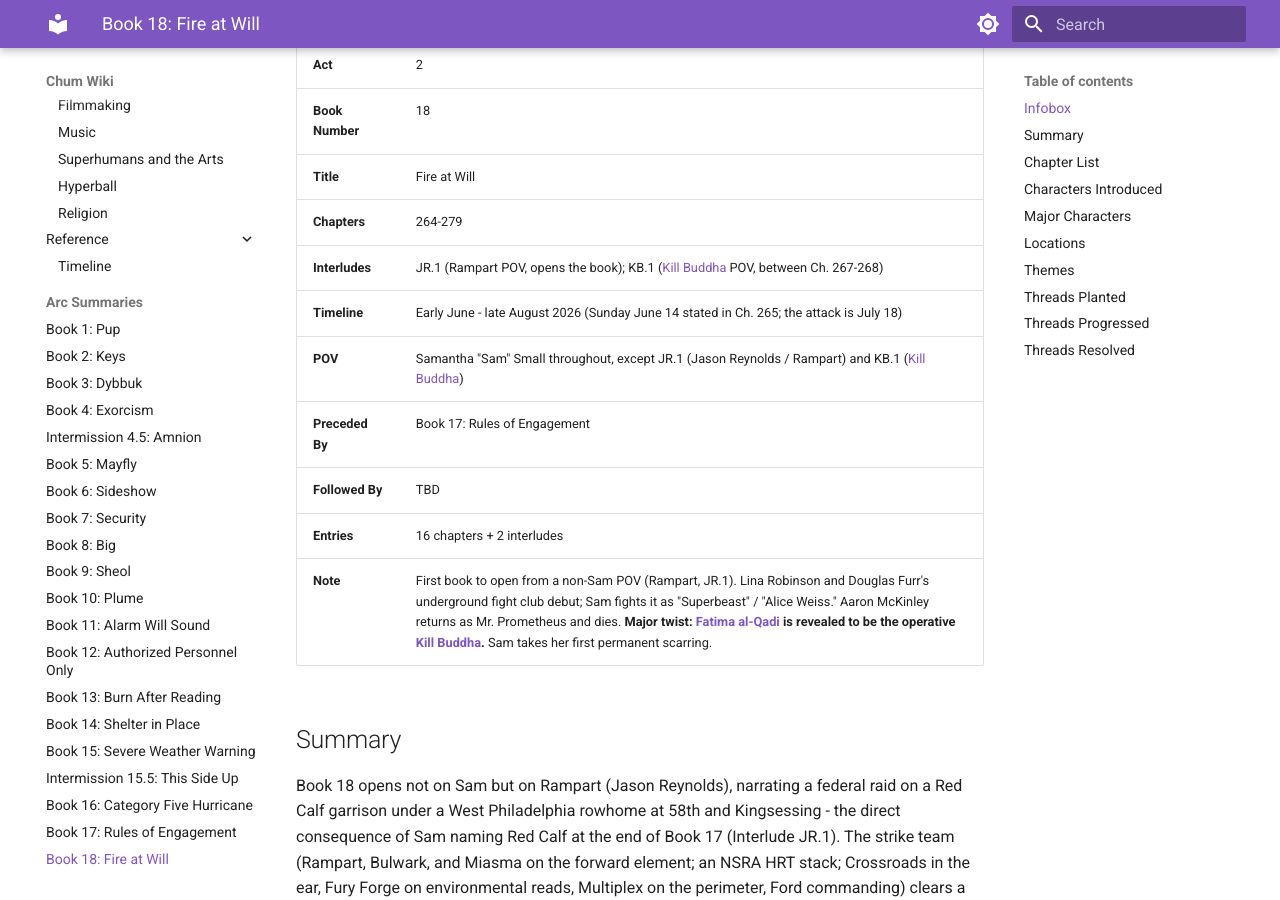
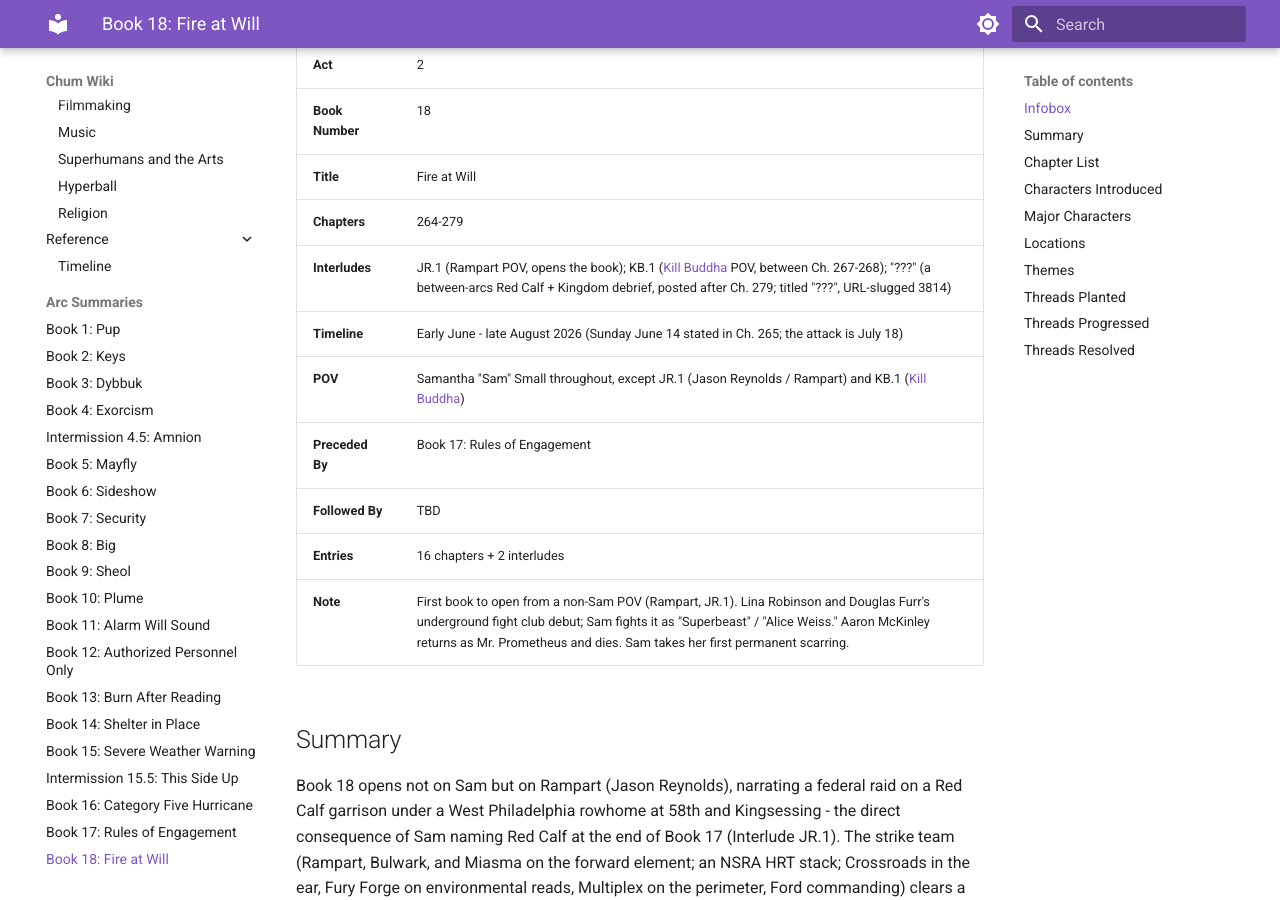
Before and after one commit to bearsharktopus-dev/chum-wiki, an MkDocs documentation site: the page built from knowledge-base/worldbuilding/arc-summaries/book-18-fire-at-will.md, in a window 1280 px wide and 900 px high, scrolled down 453 px. Built offline with MkDocs 1.6.1 and Material for MkDocs 9.7.7, drawn with Linux system fonts in a browser that asks for light colours; some of the changed text lies outside the part shown.

Commit message:
Arc 18 wiki tweaks: drop twist-signposting, note interlude title '???', flag 'D' as likely Mrs. Doppelganger
Co-Authored-By: Claude Opus 4.8 <noreply@anthropic.com>

```diff
--- a/knowledge-base/characters/fatima-al-qadi.md
+++ b/knowledge-base/characters/fatima-al-qadi.md
@@ -93,11 +93,11 @@ Her stated philosophy, articulated to Sam on a cot in the community center's thi
 
 ??? warning "Book 18: Fire at Will"
 
-    **Role:** Major (Sam's girlfriend / arc twist)
+    **Role:** Major (Sam's girlfriend)
 
     Over the early summer, Fatima becomes a fixture of Sam's life. After weeks of undefined closeness - shared earbuds on the third-floor cots, Wawa runs, Fatima drawn into Small family dinners - Sam asks her directly what they are; Fatima answers by kissing her, and they are officially together (Ch. 267). It is in this conversation that Fatima discloses her history: a war-orphaned refugee, passed between increasingly distant relatives, who underwent an early hysterectomy and whose mild regeneration "locked in" an incomplete puberty. She meets Sam's ex, Jamila Fayad, without incident (though Jamila privately reads her as "very charming" in a way that is not quite a compliment). She attends Rachel Small's July 18 accessibility fundraiser as Sam's date and is the one Sam sends to evacuate Rachel when Mr. Prometheus attacks.
 
-    **The twist:** Fatima al-Qadi is the four-armed operative [Kill Buddha](kill-buddha.md). The relationship and the summer-long fight-club mystery were a single intelligence operation: Fatima's assignment was to embed in the powered community around the Tacony Community Center and confirm whether Sam Small was the vigilante Megalodon - Sam was, in her own words, cultivated as "an asset." Her elusive backstory, her smooth scar-resistant skin, the bizarre blood signature Sam kept failing to place, and her habit of being "whatever she needs to be" were all of a piece with the masked operative.
+    Fatima al-Qadi is the four-armed operative [Kill Buddha](kill-buddha.md). The relationship and the summer-long fight-club mystery were a single intelligence operation: Fatima's assignment was to embed in the powered community around the Tacony Community Center and confirm whether Sam Small was the vigilante Megalodon - Sam was, in her own words, cultivated as "an asset." Her elusive backstory, her smooth scar-resistant skin, the bizarre blood signature Sam kept failing to place, and her habit of being "whatever she needs to be" were all of a piece with the masked operative.
 
     The cover broke at the finale. Aaron McKinley (Mr. Prometheus) abducted Fatima as bait to lure Sam to a Kensington trap house, not knowing what she was. Fatima had allowed the capture - she had concealed a switchblade and two extra arms the entire time, intending to extract herself cleanly - and when Aaron moved to kill her, she killed him instead, stabbing him in the abdomen and blowing her cover to do it. In the burning house she confronted Sam, revealed the job, and asked her outright whether she was Megalodon. Sam refused to answer, told Fatima she loved her regardless, and offered her open-ended sanctuary at the center (the third-floor cots, window left unlocked). Fatima declined, warned Sam that "your sentimentality is going to get you killed one day," and left through the window. Sam - resisting the compulsion to chase her - let her go.
 
--- a/knowledge-base/worldbuilding/arc-summaries/book-18-fire-at-will.md
+++ b/knowledge-base/worldbuilding/arc-summaries/book-18-fire-at-will.md
@@ -10,13 +10,13 @@
 | **Book Number** | 18 |
 | **Title** | Fire at Will |
 | **Chapters** | 264-279 |
-| **Interludes** | JR.1 (Rampart POV, opens the book); KB.1 ([Kill Buddha](../../characters/kill-buddha.md) POV, between Ch. 267-268) |
+| **Interludes** | JR.1 (Rampart POV, opens the book); KB.1 ([Kill Buddha](../../characters/kill-buddha.md) POV, between Ch. 267-268); "???" (a between-arcs Red Calf + Kingdom debrief, posted after Ch. 279; titled "???", URL-slugged 3814) |
 | **Timeline** | Early June - late August 2026 (Sunday June 14 stated in Ch. 265; the attack is July 18) |
 | **POV** | Samantha "Sam" Small throughout, except JR.1 (Jason Reynolds / Rampart) and KB.1 ([Kill Buddha](../../characters/kill-buddha.md)) |
 | **Preceded By** | Book 17: Rules of Engagement |
 | **Followed By** | TBD |
 | **Entries** | 16 chapters + 2 interludes |
-| **Note** | First book to open from a non-Sam POV (Rampart, JR.1). Lina Robinson and Douglas Furr's underground fight club debut; Sam fights it as "Superbeast" / "Alice Weiss." Aaron McKinley returns as Mr. Prometheus and dies. **Major twist: [Fatima al-Qadi](../../characters/fatima-al-qadi.md) is revealed to be the operative [Kill Buddha](../../characters/kill-buddha.md).** Sam takes her first permanent scarring. |
+| **Note** | First book to open from a non-Sam POV (Rampart, JR.1). Lina Robinson and Douglas Furr's underground fight club debut; Sam fights it as "Superbeast" / "Alice Weiss." Aaron McKinley returns as Mr. Prometheus and dies. Sam takes her first permanent scarring. |
 
 ## Summary
 
```
Also changed, not shown: other parts of knowledge-base/worldbuilding/arc-summaries/book-18-fire-at-will.md (+2 -2 lines), knowledge-base/characters/aaron-mckinley.md (+1 -1 lines), knowledge-base/characters/lucas-donovan.md (+1 -1 lines), knowledge-base/organizations/kingdom-of-keys.md (+1 -1 lines).
